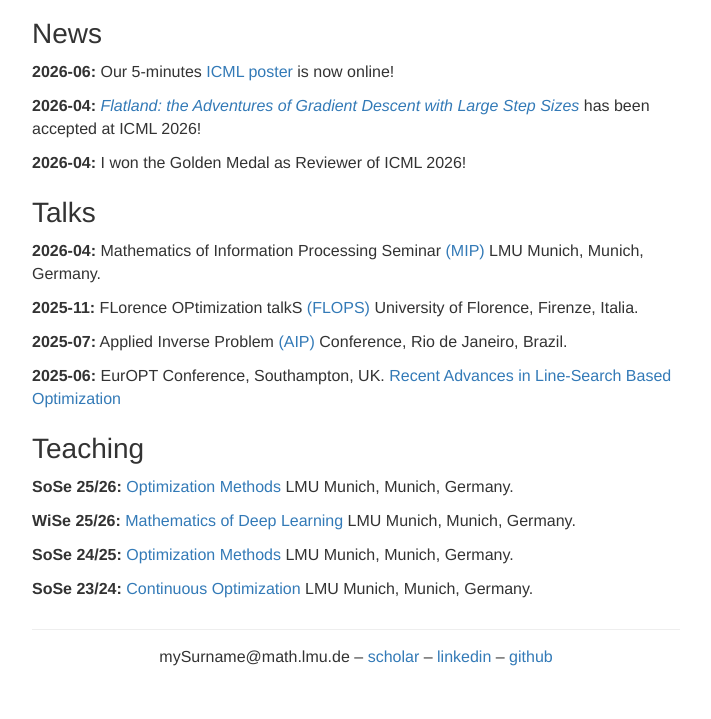
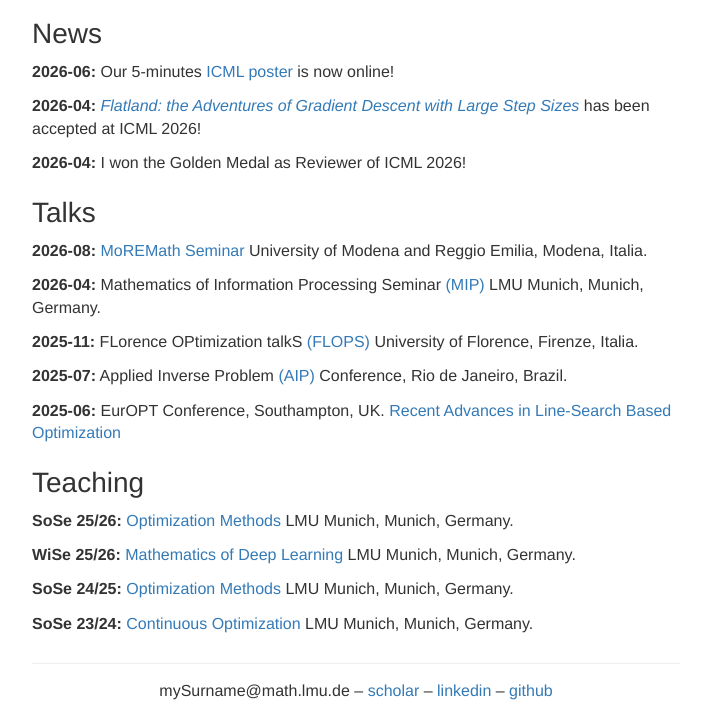
Before and after one commit to leonardogalli91/leonardogalli91.github.io, a plain HTML site: page index.html in a window 1280 px wide. Shown: the part 679-1398 px from the top of the page, without its empty margins (284-995 px from the left). Before the commit the page ends 1363 px from the top, so only its background shows below. Drawn offline with nearby package versions, Linux system fonts and the light colour scheme.

Commit message:
Added one Unimore Talk

```diff
--- a/index.html
+++ b/index.html
@@ -107,6 +107,7 @@ I am now Senior Postdoc at LMU Munich since 2023.
 <p><strong>2021-11:</strong> I won the 2 years <a href="https://www.ptj.de/ki-starter"> KI-starter</a> grant!</p>
 -->
 <h3>Talks</h3>
+<p><strong>2026-08:</strong> <a href="https://fim.unimore.it/sites/dip04/files/2026-08/Seminario_Galli.pdf"> MoREMath Seminar</a> University of Modena and Reggio Emilia, Modena, Italia. </p>
 <p><strong>2026-04:</strong> Mathematics of Information Processing Seminar <a href="https://www.math.lmu.de/mip/en/latest-news/events-overview/event/mip-seminar-leonardo-galli-lmu-munich-9e85fad6.html"> (MIP)  </a> LMU Munich, Munich, Germany. </p>
 <p><strong>2025-11:</strong> FLorence OPtimization talkS <a href="https://sites.google.com/unifi.it/floptalks/past"> (FLOPS)</a> University of Florence, Firenze, Italia. </p>
 <p><strong>2025-07:</strong> Applied Inverse Problem <a href="https://eventos.fgv.br/aip2025"> (AIP)</a>  Conference, Rio de Janeiro, Brazil. </p>
```
